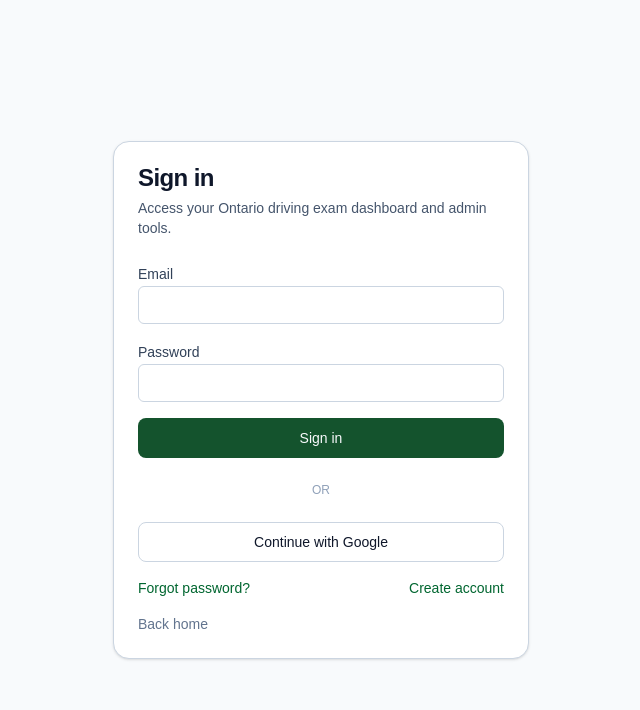
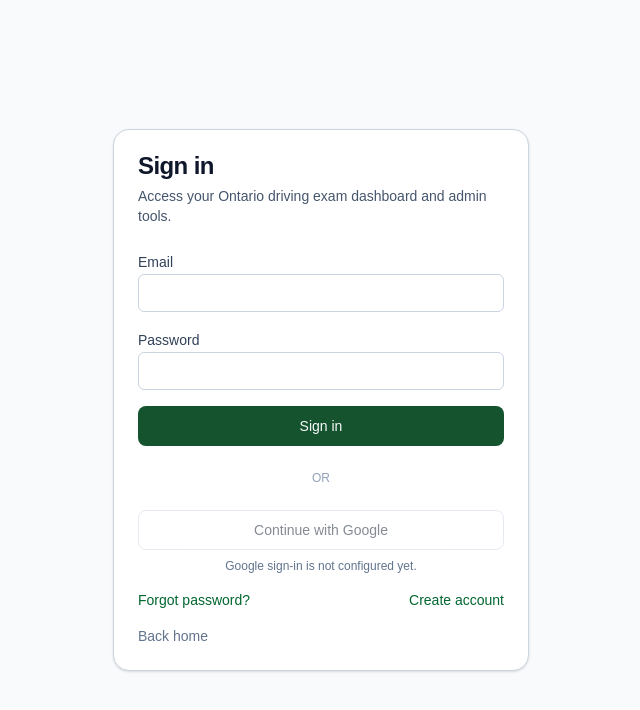
Before and after one commit to webllrzjohnson/drivexam, a Next.js app: page /sign-in in a window 1280 px wide. Shown: the top 710 px of the page, without its empty margins (319-959 px from the left). Built offline with nearby package versions, Linux system fonts and the light colour scheme; no server answers.

Commit message:
feat: harden google oauth setup

```diff
--- a/src/app/(auth)/actions.ts
+++ b/src/app/(auth)/actions.ts
@@ -8,6 +8,7 @@ import { hashPassword } from "@/lib/auth/password";
 import { normalizeEmail, validatePassword, isValidPasswordReset } from "@/lib/auth/inputs";
 import { getAppUrl, createSecureToken, getExpiryDate, hashToken } from "@/lib/auth/tokens";
 import { getPostSignInRedirect, isSafeRelativePath } from "@/lib/auth/redirects";
+import { hasGoogleOAuthConfig } from "@/lib/auth/google-oauth";
 import { db } from "@/lib/db";
 import { sendEmail } from "@/lib/email/send-email";
 import { passwordResetEmailTemplate } from "@/lib/email/templates/password-reset-email";
@@ -117,6 +118,8 @@ export async function resetPassword(_previousState: FormState, formData: FormDat
 }
 
 export async function signInWithGoogle(formData: FormData) {
+  if (!hasGoogleOAuthConfig()) redirect("/sign-in?oauth=not-configured");
+
   const callbackUrl = String(formData.get("callbackUrl") ?? "");
   await signIn("google", { redirectTo: isSafeRelativePath(callbackUrl) ? callbackUrl : "/dashboard" });
 }
--- a/src/app/(auth)/sign-in/page.tsx
+++ b/src/app/(auth)/sign-in/page.tsx
@@ -3,13 +3,15 @@ import Link from "next/link";
 import { GoogleSignInForm } from "@/components/auth/google-sign-in-form";
 import { SignInForm } from "@/components/auth/sign-in-form";
 import { Card, CardContent, CardHeader, CardTitle } from "@/components/ui/card";
+import { hasGoogleOAuthConfig } from "@/lib/auth/google-oauth";
 
 type SignInPageProps = {
-  searchParams: Promise<{ callbackUrl?: string }>;
+  searchParams: Promise<{ callbackUrl?: string; oauth?: string }>;
 };
 
 export default async function Page({ searchParams }: SignInPageProps) {
-  const { callbackUrl = "" } = await searchParams;
+  const { callbackUrl = "", oauth = "" } = await searchParams;
+  const googleOAuthEnabled = hasGoogleOAuthConfig();
 
   return (
     <main className="mx-auto flex min-h-screen w-full max-w-md items-center px-4 py-12">
@@ -19,11 +21,12 @@ export default async function Page({ searchParams }: SignInPageProps) {
           <p className="text-sm text-slate-600">Access your Ontario driving exam dashboard and admin tools.</p>
         </CardHeader>
         <CardContent className="space-y-4">
+          {oauth === "not-configured" ? <p className="rounded-lg border border-amber-200 bg-amber-50 px-3 py-2 text-sm text-amber-900">Google sign-in is not configured yet. Use email and password for now.</p> : null}
           <SignInForm callbackUrl={callbackUrl} />
           <div className="relative py-2 text-center text-xs uppercase text-slate-400">
             <span className="bg-white px-2">or</span>
           </div>
-          <GoogleSignInForm callbackUrl={callbackUrl} />
+          <GoogleSignInForm callbackUrl={callbackUrl} enabled={googleOAuthEnabled} />
           <div className="flex items-center justify-between text-sm">
             <Link className="font-medium text-green-800 hover:underline" href="/forgot-password">Forgot password?</Link>
             <Link className="font-medium text-green-800 hover:underline" href="/sign-up">Create account</Link>
--- a/src/auth.ts
+++ b/src/auth.ts
@@ -5,15 +5,17 @@ import { PrismaAdapter } from "@auth/prisma-adapter";
 import { z } from "zod";
 import { db } from "@/lib/db";
 import { verifyPassword } from "@/lib/auth/password";
+import { getGoogleOAuthConfig } from "@/lib/auth/google-oauth";
 
 const credentialsSchema = z.object({ email: z.string().email(), password: z.string().min(8) });
+const googleOAuthConfig = getGoogleOAuthConfig();
 
 export const { handlers, auth, signIn, signOut } = NextAuth({
   adapter: PrismaAdapter(db),
   session: { strategy: "jwt" },
   pages: { signIn: "/sign-in", verifyRequest: "/verify-email" },
   providers: [
-    Google({ clientId: process.env.GOOGLE_CLIENT_ID, clientSecret: process.env.GOOGLE_CLIENT_SECRET, allowDangerousEmailAccountLinking: false }),
+    ...(googleOAuthConfig ? [Google({ ...googleOAuthConfig, allowDangerousEmailAccountLinking: false })] : []),
     Credentials({
       name: "Email and password",
       credentials: { email: { label: "Email", type: "email" }, password: { label: "Password", type: "password" } },
--- a/src/components/auth/google-sign-in-form.tsx
+++ b/src/components/auth/google-sign-in-form.tsx
@@ -3,13 +3,17 @@ import { Button } from "@/components/ui/button";
 
 type GoogleSignInFormProps = {
   callbackUrl?: string;
+  enabled?: boolean;
 };
 
-export function GoogleSignInForm({ callbackUrl = "" }: GoogleSignInFormProps) {
+export function GoogleSignInForm({ callbackUrl = "", enabled = true }: GoogleSignInFormProps) {
   return (
-    <form action={signInWithGoogle}>
-      <input name="callbackUrl" type="hidden" value={callbackUrl} />
-      <Button className="w-full" type="submit" variant="outline">Continue with Google</Button>
-    </form>
+    <div className="space-y-2">
+      <form action={signInWithGoogle}>
+        <input name="callbackUrl" type="hidden" value={callbackUrl} />
+        <Button className="w-full" disabled={!enabled} type="submit" variant="outline">Continue with Google</Button>
+      </form>
+      {!enabled ? <p className="text-center text-xs text-slate-500">Google sign-in is not configured yet.</p> : null}
+    </div>
   );
 }
--- /dev/null
+++ b/src/lib/auth/google-oauth.ts
@@ -0,0 +1,26 @@
+type GoogleOAuthEnv = NodeJS.ProcessEnv & Partial<Record<"AUTH_URL" | "NEXTAUTH_URL" | "GOOGLE_CLIENT_ID" | "GOOGLE_CLIENT_SECRET", string>>;
+
+function clean(value: string | undefined) {
+  const trimmed = value?.trim();
+  return trimmed ? trimmed : null;
+}
+
+export function hasGoogleOAuthConfig(env: GoogleOAuthEnv = process.env) {
+  return Boolean(clean(env.GOOGLE_CLIENT_ID) && clean(env.GOOGLE_CLIENT_SECRET));
+}
+
+export function getGoogleOAuthConfig(env: GoogleOAuthEnv = process.env) {
+  const clientId = clean(env.GOOGLE_CLIENT_ID);
+  const clientSecret = clean(env.GOOGLE_CLIENT_SECRET);
+
+  if (!clientId || !clientSecret) return null;
+
+  return { clientId, clientSecret };
+}
+
+export function getGoogleOAuthCallbackUrl(env: GoogleOAuthEnv = process.env) {
+  const appUrl = clean(env.AUTH_URL) ?? clean(env.NEXTAUTH_URL) ?? "http://localhost:3000";
+  const baseUrl = appUrl.endsWith("/") ? appUrl.slice(0, -1) : appUrl;
+
+  return `${baseUrl}/api/auth/callback/google`;
+}
```
Also changed, not shown: 2 other files (tests, documents, lock files or other folders).
